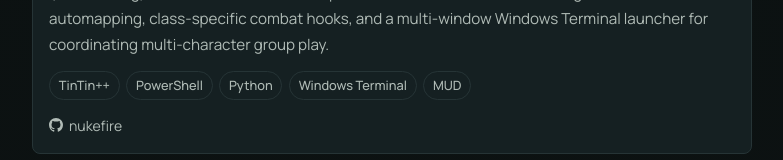
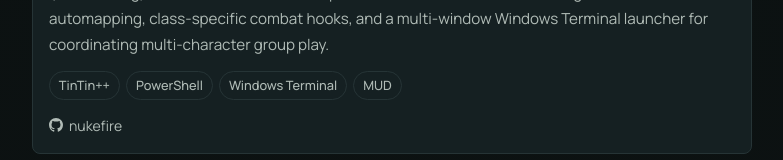
Before and after one commit to andylacroce/professional-site, a Next.js app: page / in a window 1280 px wide. Shown: the part 4786-4946 px from the top of the page, without its empty margins (248-1031 px from the left). Built offline with nearby package versions, Linux system fonts and the light colour scheme.

Commit message:
Remove Python tag from Nukefire MUD Scripts project
https://claude.ai/code/session_01SvdWycMaNUX3SUhfXviLgZ

```diff
--- a/src/components/Projects.tsx
+++ b/src/components/Projects.tsx
@@ -34,7 +34,7 @@ const projects = [
         ) on Windows. TinTin++ scripts handle character session management, GMCP-driven automapping, class-specific combat hooks, and a multi-window Windows Terminal launcher for coordinating multi-character group play.
       </>
     ),
-    tags: ["TinTin++", "PowerShell", "Python", "Windows Terminal", "MUD"],
+    tags: ["TinTin++", "PowerShell", "Windows Terminal", "MUD"],
   },
 ];
 
```
